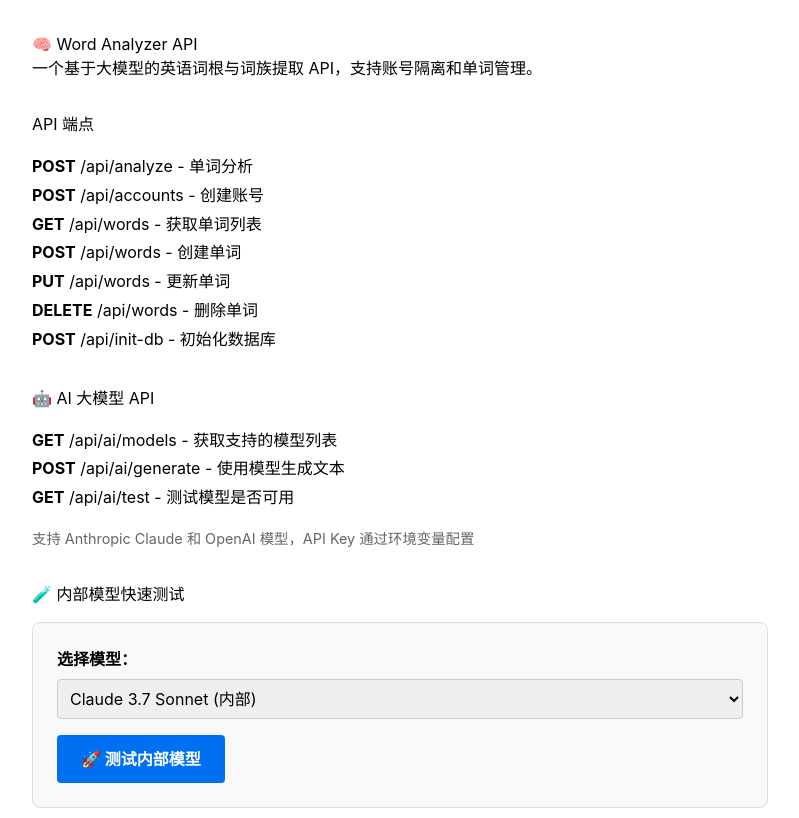
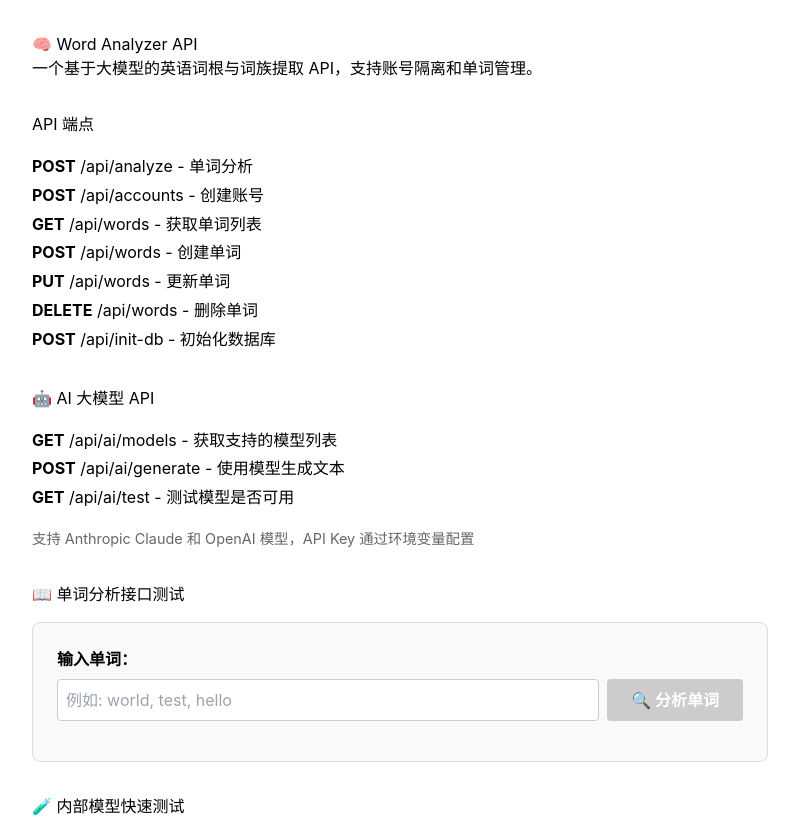
Before and after one commit to API1234/llm-api, a Next.js app: page / in a window 1280 px wide. Shown: the top 818 px of the page, without its empty margins (240-1039 px from the left). Built offline with nearby package versions, Linux system fonts and the light colour scheme.

Commit message:
fix: 提交测试代码

```diff
--- a/app/page.tsx
+++ b/app/page.tsx
@@ -6,6 +6,14 @@ export default function Home() {
   const [testing, setTesting] = useState(false);
   const [testResult, setTestResult] = useState<any>(null);
   const [selectedModel, setSelectedModel] = useState<string>('claude-3-7-sonnet');
+
+  // 单词分析测试相关状态
+  const [wordInput, setWordInput] = useState<string>('');
+  const [analyzing, setAnalyzing] = useState(false);
+  const [analyzeResult, setAnalyzeResult] = useState<{
+    basicInfo: any;
+    wordAnalysis: any;
+  } | null>(null);
 
   // 内部模型列表
   const xhsModels = [
@@ -65,6 +73,71 @@ export default function Home() {
     }
   };
 
+  const handleAnalyzeWord = async () => {
+    if (!wordInput.trim()) {
+      alert('请输入单词');
+      return;
+    }
+
+    setAnalyzing(true);
+    setAnalyzeResult(null);
+
+    try {
+      // 并行调用两个接口
+      const [basicInfoResponse, wordAnalysisResponse] = await Promise.allSettled([
+        fetch('/api/analyze', {
+          method: 'POST',
+          headers: {
+            'Content-Type': 'application/json',
+          },
+          body: JSON.stringify({ word: wordInput.trim() }),
+        }),
+        fetch('/api/word-analysis', {
+          method: 'POST',
+          headers: {
+            'Content-Type': 'application/json',
+          },
+          body: JSON.stringify({ word: wordInput.trim() }),
+        }),
+      ]);
+
+      let basicInfo = null;
+      let wordAnalysis = null;
+
+      // 处理基础信息结果
+      if (basicInfoResponse.status === 'fulfilled' && basicInfoResponse.value.ok) {
+        basicInfo = await basicInfoResponse.value.json();
+      } else {
+        const error = basicInfoResponse.status === 'rejected'
+          ? basicInfoResponse.reason
+          : await basicInfoResponse.value.json().catch(() => ({ error: '请求失败' }));
+        basicInfo = { error: error.message || error.error || '获取基础信息失败' };
+      }
+
+      // 处理词根词族分析结果
+      if (wordAnalysisResponse.status === 'fulfilled' && wordAnalysisResponse.value.ok) {
+        wordAnalysis = await wordAnalysisResponse.value.json();
+      } else {
+        const error = wordAnalysisResponse.status === 'rejected'
+          ? wordAnalysisResponse.reason
+          : await wordAnalysisResponse.value.json().catch(() => ({ error: '请求失败' }));
+        wordAnalysis = { error: error.message || error.error || '获取词根词族分析失败' };
+      }
+
+      setAnalyzeResult({
+        basicInfo,
+        wordAnalysis,
+      });
+    } catch (error: any) {
+      setAnalyzeResult({
+        basicInfo: { error: '请求异常', details: error.message },
+        wordAnalysis: { error: '请求异常', details: error.message },
+      });
+    } finally {
+      setAnalyzing(false);
+    }
+  };
+
   return (
     <main style={{ padding: '2rem', maxWidth: '800px', margin: '0 auto' }}>
       <h1>🧠 Word Analyzer API</h1>
@@ -90,6 +163,113 @@ export default function Home() {
       <p style={{ marginTop: '1rem', color: '#666', fontSize: '0.9rem' }}>
         支持 Anthropic Claude 和 OpenAI 模型，API Key 通过环境变量配置
       </p>
+
+      <h2 style={{ marginTop: '2rem' }}>📖 单词分析接口测试</h2>
+      <div style={{
+        marginTop: '1rem',
+        padding: '1.5rem',
+        border: '1px solid #ddd',
+        borderRadius: '8px',
+        backgroundColor: '#f9f9f9'
+      }}>
+        <div style={{ marginBottom: '1rem' }}>
+          <label style={{ display: 'block', marginBottom: '0.5rem', fontWeight: 'bold' }}>
+            输入单词：
+          </label>
+          <div style={{ display: 'flex', gap: '0.5rem' }}>
+            <input
+              type="text"
+              value={wordInput}
+              onChange={(e) => setWordInput(e.target.value)}
+              onKeyPress={(e) => {
+                if (e.key === 'Enter' && !analyzing) {
+                  handleAnalyzeWord();
+                }
+              }}
+              placeholder="例如: world, test, hello"
+              style={{
+                flex: 1,
+                padding: '0.5rem',
+                fontSize: '1rem',
+                border: '1px solid #ccc',
+                borderRadius: '4px',
+              }}
+              disabled={analyzing}
+            />
+            <button
+              onClick={handleAnalyzeWord}
+              disabled={analyzing || !wordInput.trim()}
+              style={{
+                padding: '0.5rem 1.5rem',
+                fontSize: '1rem',
+                backgroundColor: analyzing || !wordInput.trim() ? '#ccc' : '#0070f3',
+                color: 'white',
+                border: 'none',
+                borderRadius: '4px',
+                cursor: analyzing || !wordInput.trim() ? 'not-allowed' : 'pointer',
+                fontWeight: 'bold',
+              }}
+            >
+              {analyzing ? '分析中...' : '🔍 分析单词'}
+            </button>
+          </div>
+        </div>
+
+        {analyzeResult && (
+          <div style={{ marginTop: '1.5rem' }}>
+            <h3 style={{ marginTop: 0, marginBottom: '1rem' }}>分析结果</h3>
+
+            {/* 基础信息 */}
+            <div style={{
+              marginBottom: '1rem',
+              padding: '1rem',
+              borderRadius: '4px',
+              backgroundColor: 'white',
+              border: '1px solid #ddd',
+            }}>
+              <h4 style={{ marginTop: 0, marginBottom: '0.5rem', color: '#333' }}>
+                1. 单词基础信息 (来自 /api/analyze)
+              </h4>
+              <pre style={{
+                margin: 0,
+                padding: '0.75rem',
+                backgroundColor: '#f5f5f5',
+                borderRadius: '4px',
+                overflow: 'auto',
+                fontSize: '0.85rem',
+                lineHeight: '1.5',
+                maxHeight: '400px',
+              }}>
+                {JSON.stringify(analyzeResult.basicInfo, null, 2)}
+              </pre>
+            </div>
+
+            {/* 词根词族分析 */}
+            <div style={{
+              padding: '1rem',
+              borderRadius: '4px',
+              backgroundColor: 'white',
+              border: '1px solid #ddd',
+            }}>
+              <h4 style={{ marginTop: 0, marginBottom: '0.5rem', color: '#333' }}>
+                2. 词根词族分析 (来自 /api/word-analysis)
+              </h4>
+              <pre style={{
+                margin: 0,
+                padding: '0.75rem',
+                backgroundColor: '#f5f5f5',
+                borderRadius: '4px',
+                overflow: 'auto',
+                fontSize: '0.85rem',
+                lineHeight: '1.5',
+                maxHeight: '400px',
+              }}>
+                {JSON.stringify(analyzeResult.wordAnalysis, null, 2)}
+              </pre>
+            </div>
+          </div>
+        )}
+      </div>
 
       <h2 style={{ marginTop: '2rem' }}>🧪 内部模型快速测试</h2>
       <div style={{
```
